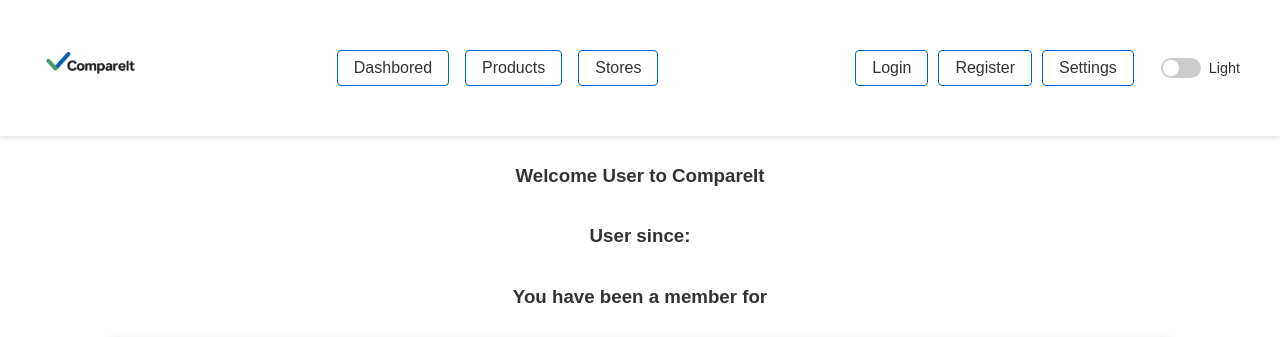
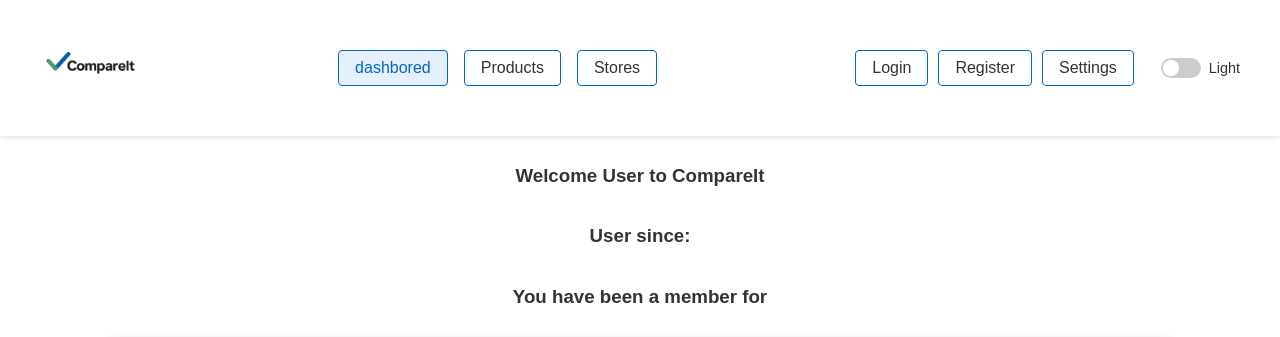
Before and after one commit to Josua-Louw/COS221-Assignment5, a PHP site: page /dashboard.php in a window 1280 px wide. Shown: the top 337 px of the page. Run offline with PHP 8.4, Linux system fonts and the light colour scheme.

Commit message:
Updated the name of the file in header

```diff
--- a/front_end/header.php
+++ b/front_end/header.php
@@ -39,7 +39,7 @@
       <div class="button-container">
 
 
-         <a href="Dashbored.php"   class="nav-link">Dashbored</a>
+         <a href="dashboard.php"   class="nav-link">dashbored</a>
         <a href="products.php" class="nav-link">Products</a>
         <a href="stores.php"   class="nav-link">Stores</a>
       </div>
```
